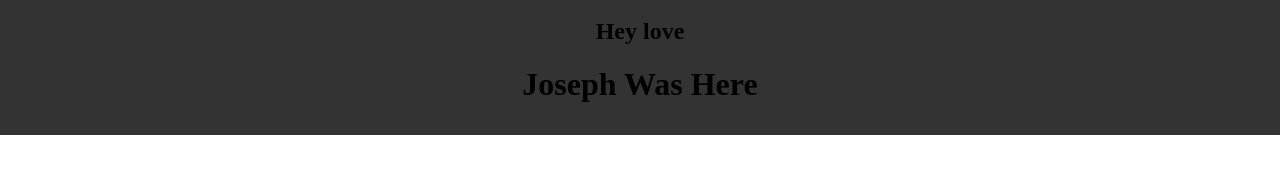
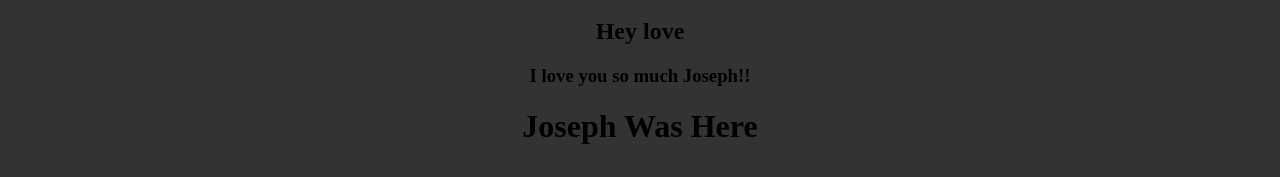
Before and after one commit to brookespiker/brooke_portfolio, a plain HTML site: page index.html in a window 1280 px wide. Shown: the part 1219-1396 px from the top of the page. Before the commit the page ends 1354 px from the top, so only its background shows below. Drawn offline with Linux system fonts and the light colour scheme.

Commit message:
I love you so so so much
Thanks for the food
finally

```diff
--- a/index.html
+++ b/index.html
@@ -71,6 +71,7 @@
             </div>
 
             <h2>Hey love</h2>
+            <h3>I love you so much Joseph!!</h3>
 
             <h1>Joseph Was Here</h1>
         </footer>
```
